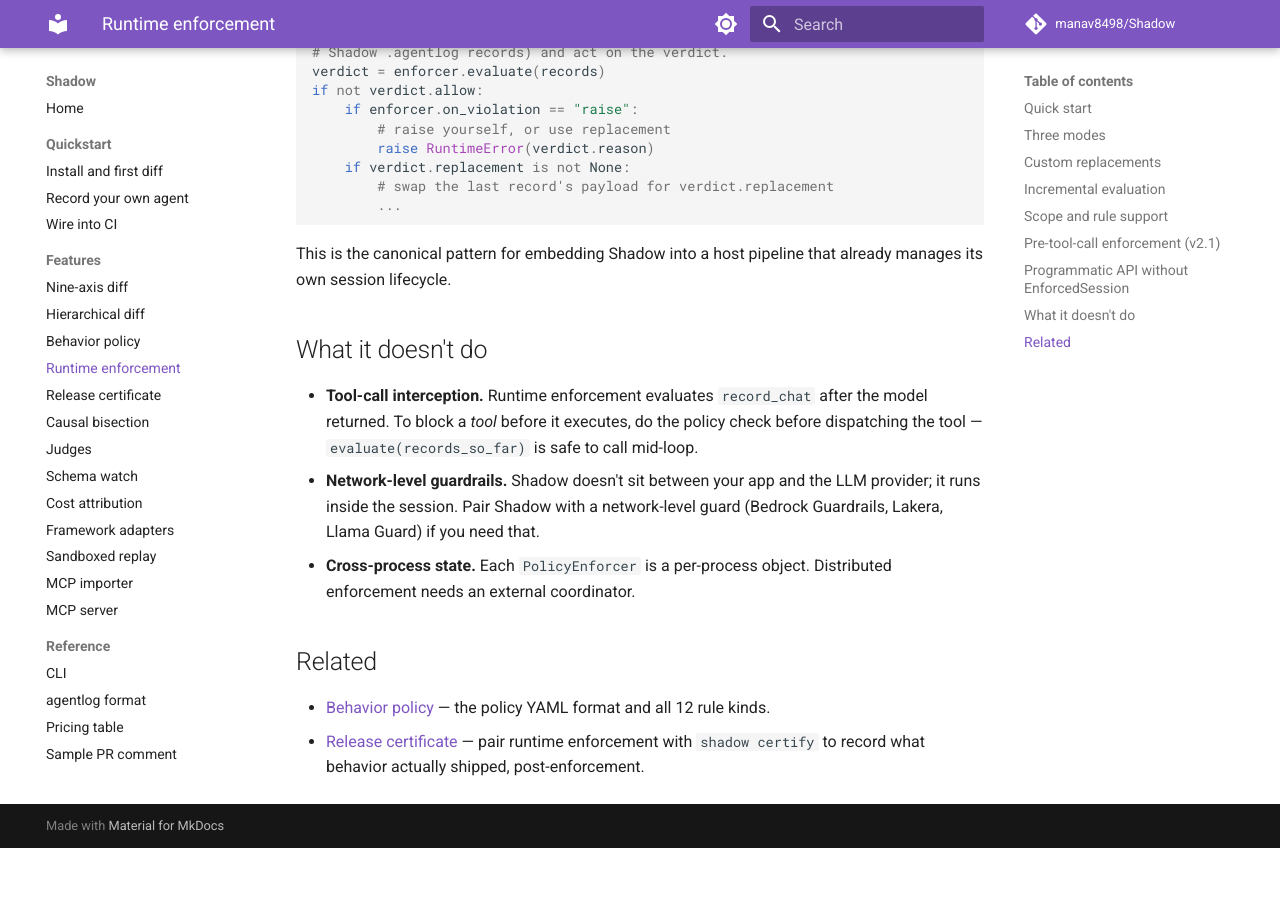
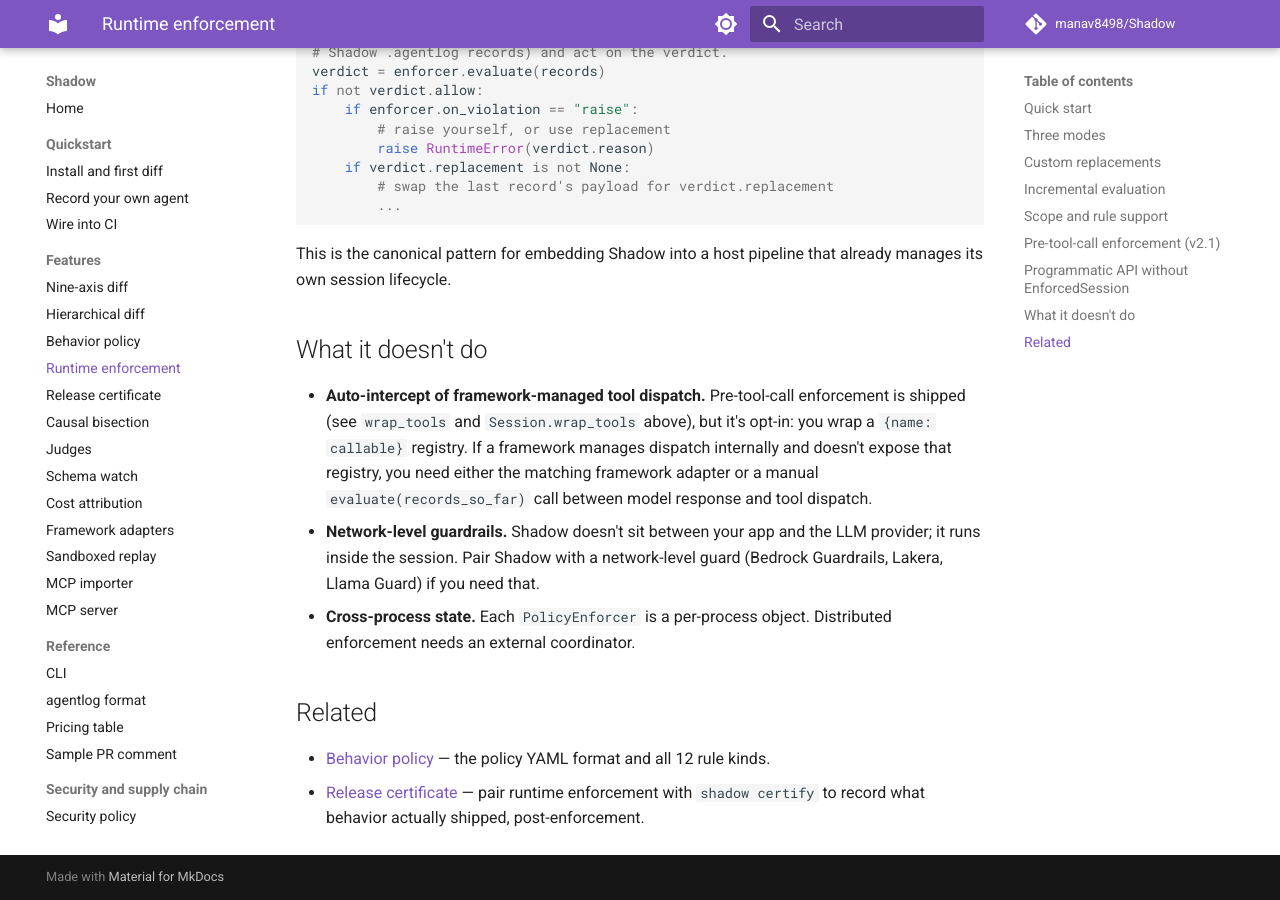
Before and after one commit to manav8498/Shadow, an MkDocs documentation site: the page built from docs/features/runtime-enforcement.md, in a window 1280 px wide and 900 px high, scrolled down 3490 px. Built offline with MkDocs 1.6.1 and Material for MkDocs 9.7.7, drawn with Linux system fonts in a browser that asks for light colours; comment, search, counter and statistics services are not loaded; before the commit the page ends 4338 px from its top, so only the background shows below that.

Commit message:
docs: stop saying tool-call interception is missing
The runtime-enforcement page already has a section on wrap_tools showing
exactly how to block a tool before it runs, but the bottom "What it
doesn't do" list still claimed tool-call interception was out of scope.

```diff
--- a/docs/features/runtime-enforcement.md
+++ b/docs/features/runtime-enforcement.md
@@ -119,7 +119,7 @@
 
 ## What it doesn't do
 
-- **Tool-call interception.** Runtime enforcement evaluates `record_chat` after the model returned. To block a *tool* before it executes, do the policy check before dispatching the tool — `evaluate(records_so_far)` is safe to call mid-loop.
+- **Auto-intercept of framework-managed tool dispatch.** Pre-tool-call enforcement is shipped (see `wrap_tools` and `Session.wrap_tools` above), but it's opt-in: you wrap a `{name: callable}` registry. If a framework manages dispatch internally and doesn't expose that registry, you need either the matching framework adapter or a manual `evaluate(records_so_far)` call between model response and tool dispatch.
 - **Network-level guardrails.** Shadow doesn't sit between your app and the LLM provider; it runs inside the session. Pair Shadow with a network-level guard (Bedrock Guardrails, Lakera, Llama Guard) if you need that.
 - **Cross-process state.** Each `PolicyEnforcer` is a per-process object. Distributed enforcement needs an external coordinator.
 
```
